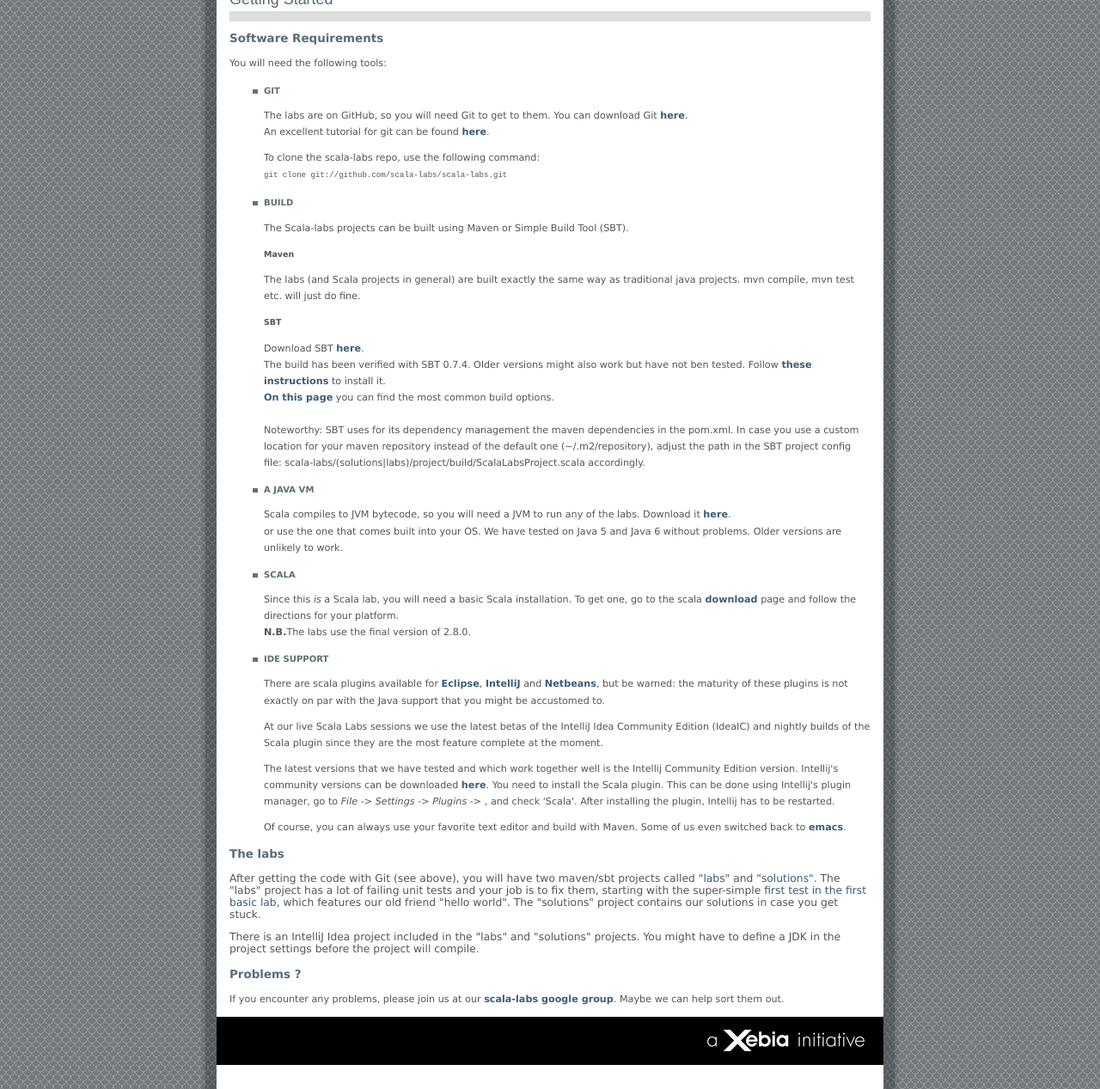
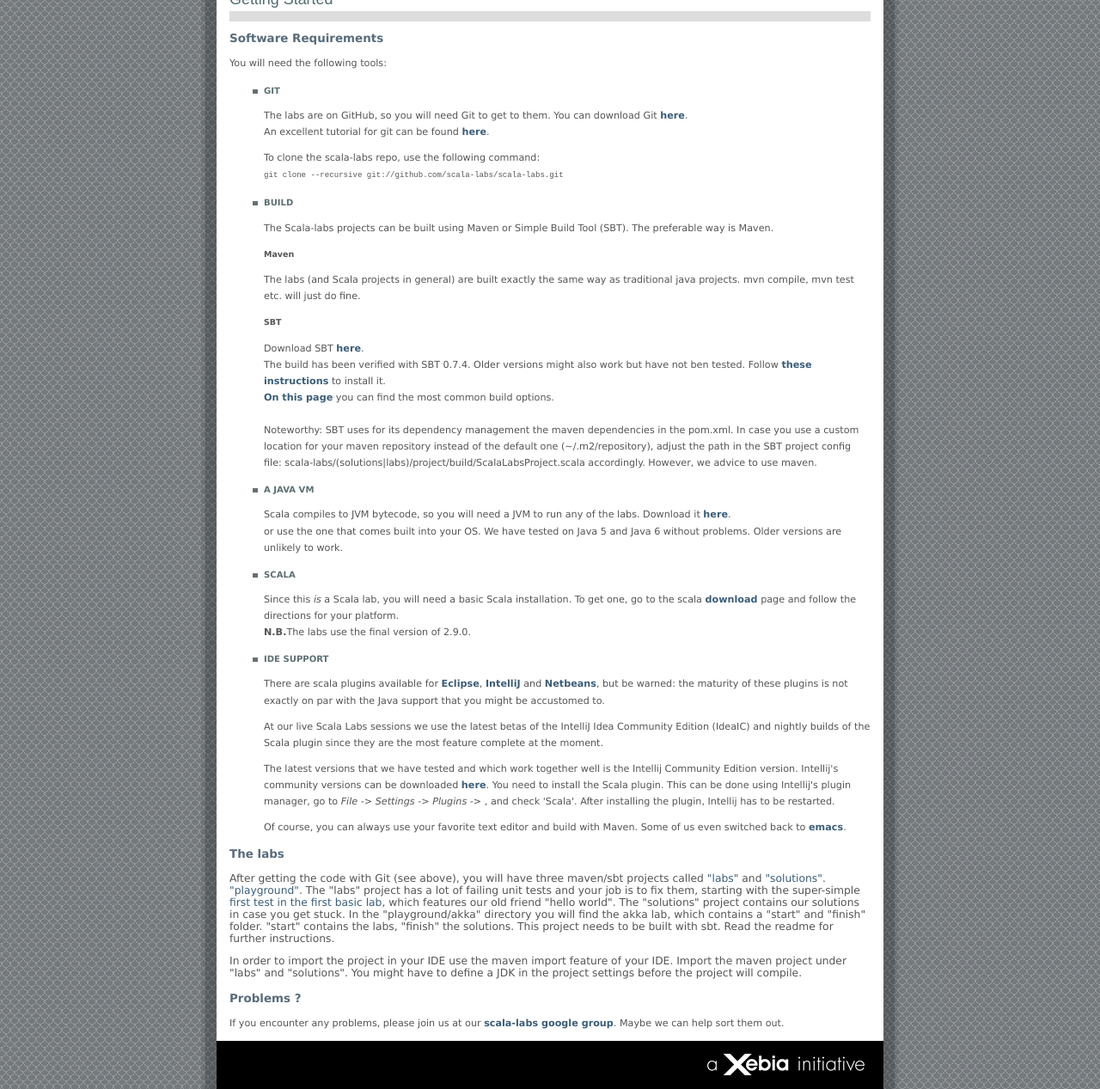
Before and after one commit to scala-labs/scala-labs.github.com, a Jekyll site: the page built from getting-started.html, in a window 1280 px wide and 1400 px high, scrolled down 191 px, cut to the strip 133-1400 px from the top of the window. Shown: the whole strip at 86% size. Built offline with Jekyll 4.4.1, drawn with Linux system fonts in a browser that asks for light colours.

Commit message:
Edited getting-started.html via GitHub

```diff
--- a/getting-started.html
+++ b/getting-started.html
@@ -20,7 +20,7 @@
 
   		<p>
   			To clone the scala-labs repo, use the following command:<br>
-  			<code>git clone git://github.com/scala-labs/scala-labs.git</code>
+  			<code>git clone --recursive git://github.com/scala-labs/scala-labs.git</code>
   		</p>
     </li>
 	</p>
@@ -29,7 +29,7 @@
 	<li>
   		<h3>Build</h3>
 		<p>
-		The Scala-labs projects can be built using Maven or Simple Build Tool (SBT).
+		The Scala-labs projects can be built using Maven or Simple Build Tool (SBT). The preferable way is Maven.
     		</p>
 		<h4>Maven</h4>
 		<p>The labs (and Scala projects in general) are built exactly the same way as traditional java projects. mvn compile, mvn test etc. will just do fine.</p>
@@ -40,7 +40,7 @@
   		The build has been verified with SBT 0.7.4. Older versions might also work but have not ben tested.
         Follow <b><a href="http://code.google.com/p/simple-build-tool/wiki/Setup">these instructions</a></b> to install it.<br>
 	<b><a href="http://code.google.com/p/simple-build-tool/wiki/RunningSbt">On this page</b></a> you can find the most common build options.<br><br>
-		Noteworthy: SBT uses for its dependency management the maven dependencies in the pom.xml. In case you use a custom location for your maven repository instead of the default one (~/.m2/repository), adjust the path in the SBT project config file: scala-labs/(solutions|labs)/project/build/ScalaLabsProject.scala accordingly.
+		Noteworthy: SBT uses for its dependency management the maven dependencies in the pom.xml. In case you use a custom location for your maven repository instead of the default one (~/.m2/repository), adjust the path in the SBT project config file: scala-labs/(solutions|labs)/project/build/ScalaLabsProject.scala accordingly. However, we advice to use maven.
 		</p>
 		</li>
 	</p>
@@ -59,7 +59,7 @@
   	<h3>Scala</h3>
   	Since this <i>is</i> a Scala lab, you will need a basic Scala installation.
   	To get one, go to the scala <b><a href="http://www.scala-lang.org/downloads">download</a></b> page and follow the
-  	directions for your platform.<br> <b>N.B.</b>The labs use the final version of 2.8.0.
+  	directions for your platform.<br> <b>N.B.</b>The labs use the final version of 2.9.0.
 	</li>
 	</p>
 
@@ -92,16 +92,17 @@
 
 <h2>The labs</h2>
 <p class="text-content">
-  After getting the code with Git (see above), you will have two maven/sbt projects called
+  After getting the code with Git (see above), you will have three maven/sbt projects called
   <a href="http://github.com/scala-labs/scala-labs/tree/master/labs/">"labs"</a> and
   <a href="http://github.com/scala-labs/scala-labs/tree/master/solutions/">"solutions"</a>.
+  <a href="http://github.com/scala-labs/scala-labs/tree/master/playground/">"playground"</a>.
   The "labs" project has a lot of failing unit tests and your job is to fix them, starting with the super-simple
   <a href="http://github.com/scala-labs/scala-labs/blob/master/labs/src/test/scala/org/scalalabs/basic/lab01/HelloWorldExerciseTest.scala">first test in the first basic lab</a>,
   which features our old friend "hello world". The "solutions" project contains our solutions in case you get stuck.
-</p>
+In the "playground/akka" directory you will find the akka lab, which contains a "start" and "finish" folder. "start" contains the labs, "finish" the solutions. This project needs to be built with sbt. Read the readme for further instructions.</p>
 
 <p class="text-content">
-  There is an IntelliJ Idea project included in the "labs" and "solutions" projects.
+  In order to import the project in your IDE use the maven import feature of your IDE. Import the maven project under "labs" and "solutions".
   You might have to define a JDK in the project settings before the project will compile.
 </p>
 
```
